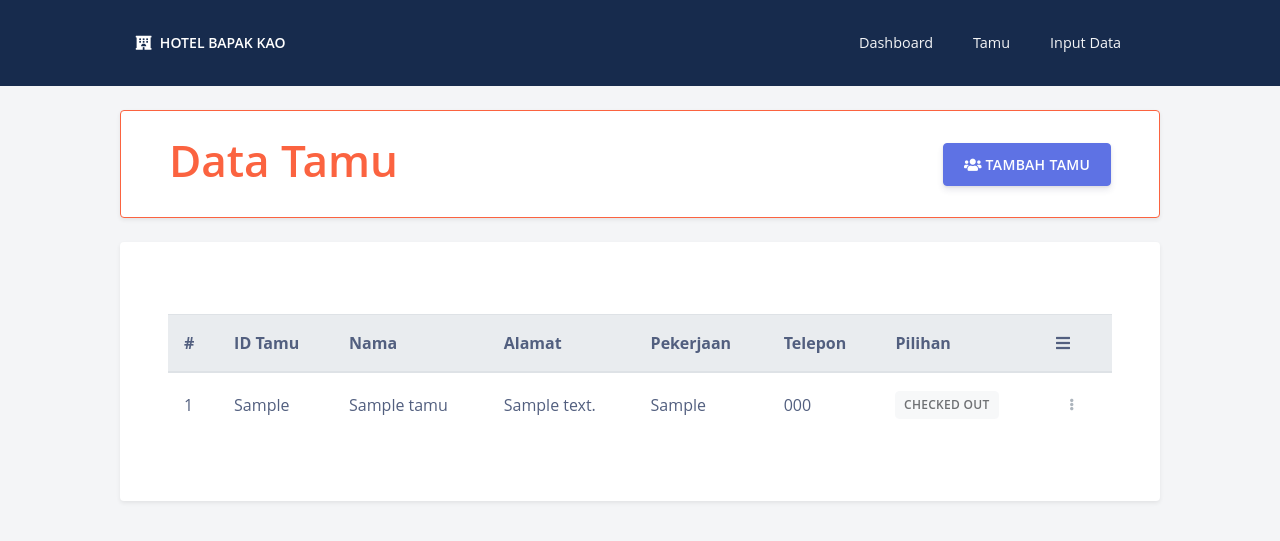
After one commit to abela-a/sistem-perhotelan, a PHP site: page /app/views/admin/v_tamu.php in a window 1280 px wide. The commit adds this page. Shown: the top 541 px of the page. Run offline with PHP 8.4, Linux system fonts and the light colour scheme; tables that the repository leaves empty hold one stand-in row (values such as "Sample post"); some libraries are stand-ins or nearby versions.

Commit message:
complete crud tamu

```diff
--- /dev/null
+++ b/app/views/admin/v_tamu.php
@@ -0,0 +1,209 @@
+<?php
+include '../templates/header.php';
+$judul = 'Data Tamu';
+include '../templates/navadmin.php';
+
+// QUERY TAMU
+$query_tamu = mysqli_query($db, "SELECT * FROM tamu ORDER BY id_tamu DESC");
+// NOMOR URUT UNTUK TABEL
+$no = 1;
+?>
+<div class="container mt-4 py-3 px-5 bg-white rounded shadow-sm border border-warning">
+  <div class="clearfix">
+    <h1 class="display-2 text-warning float-left">
+      <?= $judul; ?>
+    </h1>
+    <button class="btn btn-primary float-right mt-3" data-toggle="modal" data-target="#TambahTamu">
+      <i class="fas fa-users fa-fw"></i>
+      Tambah Tamu
+    </button>
+  </div>
+</div>
+<div class="container mt-4 bg-white rounded p-5 shadow-sm">
+
+  <?php Alert(); ?>
+
+  <table class="table align-items-center table-flush mt-4" id="datatables">
+    <thead class="thead-light">
+      <tr>
+        <th scope="col">#</th>
+        <th scope="col">ID Tamu</th>
+        <th scope="col">Nama</th>
+        <th scope="col">Alamat</th>
+        <th scope="col">Pekerjaan</th>
+        <th scope="col">Telepon</th>
+        <th scope="col">Pilihan</th>
+        <th scope="col" style="width:10px"><i class="fa fa-bars" aria-hidden="true"></i></th>
+      </tr>
+    </thead>
+    <tbody>
+      <?php while ($tamu = mysqli_fetch_array($query_tamu)) : ?>
+        <tr>
+          <td class="align-middle"><?= $no++; ?></td>
+          <td class="align-middle"><?= $tamu['id_tamu']; ?></td>
+          <td class="align-middle"><?= $tamu['nama']; ?></td>
+          <td class="align-middle"><?= $tamu['alamat']; ?></td>
+          <td class="align-middle"><?= $tamu['pekerjaan']; ?></td>
+          <td class="align-middle"><?= $tamu['telepon']; ?></td>
+          <td class="align-middle">
+            <?php if ($tamu['status_tamu'] == '') : ?>
+              <button class="btn btn-sm btn-success" data-toggle="modal" data-target="#check-in<?= $tamu['id_tamu'] ?>">Check In</button>
+            <?php elseif ($tamu['status_tamu'] == 'Check Out') : ?>
+              <button class="btn btn-sm btn-secondary" disabled>Checked Out</button>
+            <?php else : ?>
+              <button class="btn btn-sm btn-danger" data-toggle="modal" data-target="#check-out<?= $tamu['id_tamu'] ?>">Check Out</button>
+            <?php endif; ?>
+          </td>
+          <td class="align-middle">
+            <button type="button" class="dropdown btn btn-sm btn-icon-only text-light" data-toggle="dropdown" aria-haspopup="true" aria-expanded="false">
+              <i class="fas fa-ellipsis-v fa-fw" aria-hidden="true"></i>
+            </button>
+            <div class="dropdown-menu dropdown-menu-right mt-2">
+              <button class="dropdown-item" data-toggle="modal" data-target="#EditTamu<?= $tamu['id_tamu'] ?>">
+                <i class="fas fa-edit fa-fw"></i>
+                Edit
+              </button>
+              <button class="dropdown-item" data-toggle="modal" data-target="#HapusTamu<?= $tamu['id_tamu'] ?>">
+                <i class="fas fa-trash fa-fw"></i>
+                Hapus
+              </button>
+            </div>
+          </td>
+        </tr>
+
+        <!-- MODAL EDIT -->
+        <div class="modal fade" id="EditTamu<?= $tamu['id_tamu'] ?>" tabindex="-1" role="dialog" aria-labelledby="EditTamuLabel" aria-hidden="true">
+          <div class="modal-dialog modal-dialog-centered" role="document">
+            <div class="modal-content">
+              <div class="modal-header">
+                <h5 class="modal-title" id="EditTamuLabel">Edit Tamu</h5>
+                <button type="button" class="close" data-dismiss="modal" aria-label="Close">
+                  <span aria-hidden="true">&times;</span>
+                </button>
+              </div>
+              <form action="../../models/updates/u_tamu.php" method="POST">
+                <div class="modal-body bg-secondary px-5">
+                  <div class="form-group">
+                    <label for="id_tamu">ID Tamu</label>
+                    <input type="text" class="form-control" id="id_tamu" name="id_tamu" autocomplete="off" readonly value="<?= $tamu['id_tamu'] ?>">
+                  </div>
+                  <div class="form-group">
+                    <label for="nama">Nama</label>
+                    <input type="text" class="form-control" id="nama" name="nama" autocomplete="off" value="<?= $tamu['nama'] ?>">
+                  </div>
+                  <div class="form-group">
+                    <label for="alamat">Alamat</label>
+                    <textarea class="form-control" name="alamat" id="alamat"><?= $tamu['alamat'] ?></textarea>
+                  </div>
+                  <div class="form-group">
+                    <label for="pekerjaan">Pekerjaan</label>
+                    <select class="form-control" id="pekerjaan" name="pekerjaan">
+                      <option selected disabled>Pilih Pekerjaan</option>
+                      <option <?php if ($tamu['pekerjaan'] == 'Mahasiswa') echo 'selected' ?>>Mahasiswa</option>
+                      <option <?php if ($tamu['pekerjaan'] == 'Karyawan Swasta') echo 'selected' ?>>Karyawan Swasta</option>
+                      <option <?php if ($tamu['pekerjaan'] == 'PNS') echo 'selected' ?>>PNS</option>
+                    </select>
+                  </div>
+                  <div class="form-group">
+                    <label for="telepon">Telepon</label>
+                    <input type="text" class="form-control" id="telepon" name="telepon" autocomplete="off" value="<?= $tamu['telepon'] ?>">
+                  </div>
+                </div>
+                <div class="modal-footer">
+                  <button type="button" class="btn btn-secondary" data-dismiss="modal">Keluar</button>
+                  <button type="submit" class="btn btn-primary">Edit Tamu</button>
+                </div>
+              </form>
+            </div>
+          </div>
+        </div>
+        <!-- /MODAL EDIT -->
+
+        <!-- MODAL HAPUS -->
+        <div class="modal fade" id="HapusTamu<?= $tamu['id_tamu'] ?>" tabindex="-1" role="dialog" aria-labelledby="HapusTamuLabel" aria-hidden="true">
+          <div class="modal-dialog modal-danger modal-dialog-centered modal-" role="document">
+            <div class="modal-content bg-gradient-danger">
+
+              <div class="modal-header">
+                <h6 class="modal-title" id="HapusTamuLabel">Hapus Tamu</h6>
+                <button type="button" class="close" data-dismiss="modal" aria-label="Close">
+                  <span aria-hidden="true">×</span>
+                </button>
+              </div>
+              <form action="../../models/deletes/d_tamu.php" method="POST">
+                <div class="modal-body">
+
+                  <div class="py-3 text-center">
+                    <i class="fa fa-trash fa-fw fa-3x" aria-hidden="true"></i>
+                    <h4 class="heading mt-4">Apakah Anda yakin akan menghapus?</h4>
+                    <p>
+                      Tamu [<?= $tamu['id_tamu']; ?>] <u><?= $tamu['nama']; ?></u>
+                    </p>
+                  </div>
+
+                </div>
+
+                <div class="modal-footer">
+                  <input type="hidden" name="id_tamu" value="<?= $tamu['id_tamu'] ?>">
+                  <button type="submit" class="btn btn-white">Ok, Hapus</button>
+                  <button type="button" class="btn btn-link text-white ml-auto" data-dismiss="modal">Batal</button>
+                </div>
+              </form>
+            </div>
+          </div>
+        </div>
+        <!-- /MODAL HAPUS -->
+      <?php endwhile; ?>
+    </tbody>
+  </table>
+</div>
+
+<!-- MODAL TAMBAH -->
+<div class="modal fade" id="TambahTamu" tabindex="-1" role="dialog" aria-labelledby="TambahTamuLabel" aria-hidden="true">
+  <div class="modal-dialog modal-dialog-centered" role="document">
+    <div class="modal-content">
+      <div class="modal-header">
+        <h5 class="modal-title" id="TambahTamuLabel">Tambah Tamu</h5>
+        <button type="button" class="close" data-dismiss="modal" aria-label="Close">
+          <span aria-hidden="true">&times;</span>
+        </button>
+      </div>
+      <form action="../../models/saves/s_tamu.php" method="POST">
+        <div class="modal-body bg-secondary px-5">
+          <div class="form-group">
+            <label for="id_tamu">ID Tamu</label>
+            <input type="text" class="form-control" id="id_tamu" name="id_tamu" autocomplete="off">
+          </div>
+          <div class="form-group">
+            <label for="nama">Nama</label>
+            <input type="text" class="form-control" id="nama" name="nama" autocomplete="off">
+          </div>
+          <div class="form-group">
+            <label for="alamat">Alamat</label>
+            <textarea class="form-control" name="alamat" id="alamat"></textarea>
+          </div>
+          <div class="form-group">
+            <label for="pekerjaan">Pekerjaan</label>
+            <select class="form-control" id="pekerjaan" name="pekerjaan">
+              <option selected disabled>Pilih Pekerjaan</option>
+              <option>Mahasiswa</option>
+              <option>Karyawan Swasta</option>
+              <option>PNS</option>
+            </select>
+          </div>
+          <div class="form-group">
+            <label for="telepon">Telepon</label>
+            <input type="text" class="form-control" id="telepon" name="telepon" autocomplete="off">
+          </div>
+        </div>
+        <div class="modal-footer">
+          <button type="button" class="btn btn-secondary" data-dismiss="modal">Keluar</button>
+          <button type="submit" class="btn btn-primary">Simpan Tamu</button>
+        </div>
+      </form>
+    </div>
+  </div>
+</div>
+<!-- /MODAL TAMBAH -->
+
+<?php include '../templates/footer.php' ?>
--- a/app/views/templates/navadmin.php
+++ b/app/views/templates/navadmin.php
@@ -30,10 +30,10 @@
         <li class="nav-item dropdown">
           <a class="nav-link" href="#" id="navbar-primary_dropdown_1" role="button" data-toggle="dropdown" aria-haspopup="true" aria-expanded="false">Tamu</a>
           <div class="dropdown-menu dropdown-menu-right" aria-labelledby="navbar-primary_dropdown_1">
-            <a class="dropdown-item" href="#">Sedang Berlangsung</a>
+            <a class="dropdown-item" href="../admin/v_tamu.php">Tamu</a>
             <div class="dropdown-divider"></div>
-            <a class="dropdown-item" href="#">Check-In</a>
-            <a class="dropdown-item" href="#">Check-Out</a>
+            <a class="dropdown-item" href="../admin/v_check_in.php">Check-In</a>
+            <a class="dropdown-item" href="../admin/v_check_out.php">Check-Out</a>
           </div>
         </li>
         <li class="nav-item dropdown">
@@ -41,7 +41,6 @@
           <div class="dropdown-menu dropdown-menu-right" aria-labelledby="navbar-primary_dropdown_1">
             <a class="dropdown-item" href="../admin/v_jasa.php">Jasa</a>
             <a class="dropdown-item" href="../admin/v_kamar.php">Kamar</a>
-            <a class="dropdown-item" href="../admin/v_tamu.php">Tamu</a>
           </div>
         </li>
       </ul>
```
Also changed, not shown: app/models/deletes/d_tamu.php (added, +15 -0 lines), app/models/saves/s_tamu.php (added, +31 -0 lines), app/models/updates/u_tamu.php (added, +23 -0 lines).
